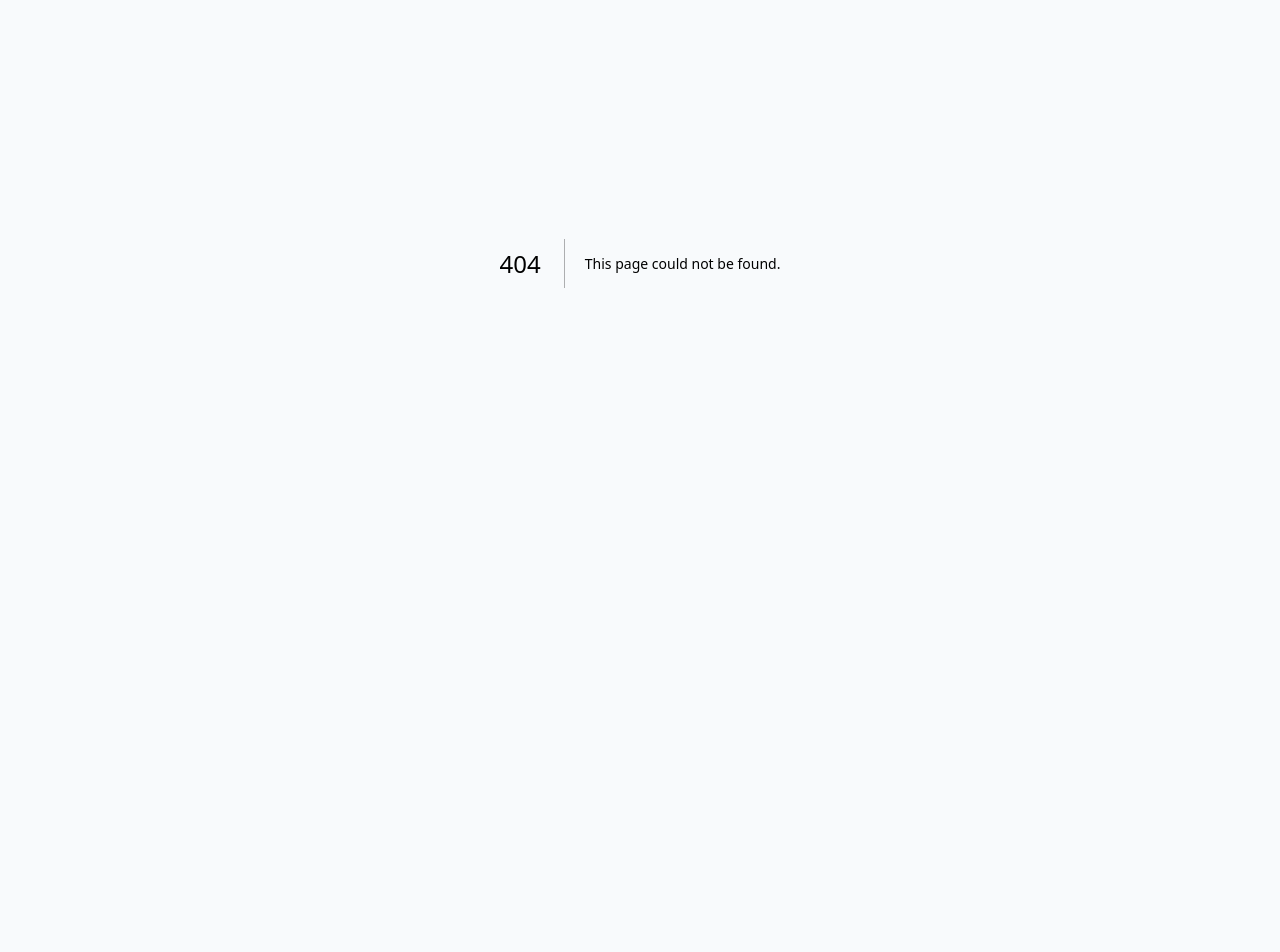
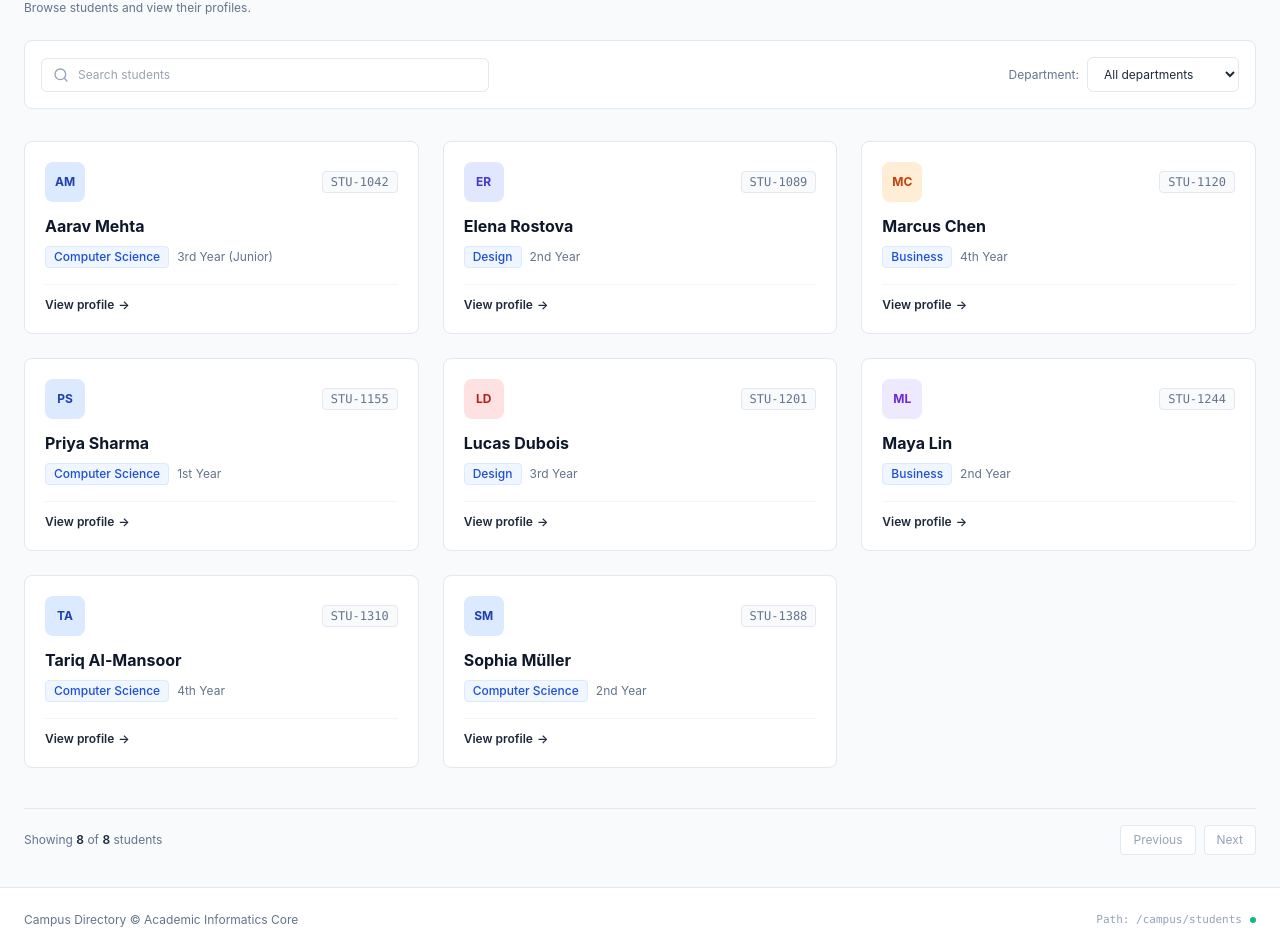
Before and after one commit to dhyeyptl10/Assignment-Submission-, a Next.js app: page /campus/students in a window 1280 px wide. Before the commit this address had no page. Shown: the part 137-1089 px from the top of the page. Before the commit the page ends 800 px from the top, so only its background shows below. Built offline with nearby package versions, Linux system fonts and the light colour scheme.

Commit message:
feat(campus): implement student listing with real-time search and department filtering

```diff
--- /dev/null
+++ b/src/app/campus/layout.tsx
@@ -0,0 +1,16 @@
+import CampusHeader from '@/components/campus/CampusHeader';
+import CampusFooter from '@/components/campus/CampusFooter';
+
+export default function CampusLayout({
+  children,
+}: {
+  children: React.ReactNode;
+}) {
+  return (
+    <div className="min-h-screen flex flex-col bg-[#F8FAFC]">
+      <CampusHeader />
+      <main className="flex-1">{children}</main>
+      <CampusFooter />
+    </div>
+  );
+}
--- /dev/null
+++ b/src/app/campus/page.tsx
@@ -0,0 +1,5 @@
+import { redirect } from 'next/navigation';
+
+export default function CampusRootPage() {
+  redirect('/campus/students');
+}
--- /dev/null
+++ b/src/app/campus/students/page.tsx
@@ -0,0 +1,94 @@
+'use client';
+
+import { useState } from 'react';
+import { STUDENTS } from '@/data/students';
+import StudentCard from '@/components/campus/StudentCard';
+import { Search } from 'lucide-react';
+
+export default function StudentsListingPage() {
+  const [search, setSearch] = useState('');
+  const [department, setDepartment] = useState('All departments');
+
+  const filtered = STUDENTS.filter((s) => {
+    const matchesSearch =
+      s.name.toLowerCase().includes(search.toLowerCase()) ||
+      s.id.toLowerCase().includes(search.toLowerCase());
+    const matchesDept =
+      department === 'All departments' || s.department === department;
+    return matchesSearch && matchesDept;
+  });
+
+  return (
+    <div className="max-w-7xl mx-auto px-6 py-8">
+      {/* Title */}
+      <div className="mb-6">
+        <h1 className="text-3xl font-extrabold text-slate-900 tracking-tight mb-1">
+          Students
+        </h1>
+        <p className="text-xs text-slate-500">
+          Browse students and view their profiles.
+        </p>
+      </div>
+
+      {/* Filter and Search Box */}
+      <div className="bg-white border border-slate-200 rounded-lg p-4 mb-8 flex flex-col sm:flex-row items-center justify-between gap-4">
+        {/* Search input */}
+        <div className="relative flex-1 w-full sm:max-w-md">
+          <Search className="w-4 h-4 text-slate-400 absolute left-3 top-1/2 -translate-y-1/2" />
+          <input
+            type="text"
+            value={search}
+            onChange={(e) => setSearch(e.target.value)}
+            placeholder="Search students"
+            className="w-full pl-9 pr-3 py-2 text-xs border border-slate-200 rounded-md focus:outline-none focus:border-blue-500 bg-white"
+          />
+        </div>
+
+        {/* Department select */}
+        <div className="flex items-center space-x-2 text-xs w-full sm:w-auto">
+          <span className="text-slate-500 shrink-0">Department:</span>
+          <select
+            value={department}
+            onChange={(e) => setDepartment(e.target.value)}
+            className="px-3 py-2 text-xs border border-slate-200 rounded-md focus:outline-none focus:border-blue-500 bg-white text-slate-800"
+          >
+            <option value="All departments">All departments</option>
+            <option value="Computer Science">Computer Science</option>
+            <option value="Design">Design</option>
+            <option value="Business">Business</option>
+          </select>
+        </div>
+      </div>
+
+      {/* Grid of 8 Student Cards */}
+      <div className="grid grid-cols-1 md:grid-cols-2 lg:grid-cols-3 gap-6 mb-10">
+        {filtered.map((student) => (
+          <StudentCard key={student.id} student={student} />
+        ))}
+      </div>
+
+      {/* Bottom Pagination & Counts */}
+      <div className="pt-4 border-t border-slate-200 flex items-center justify-between text-xs text-slate-500">
+        <div>
+          Showing <span className="font-semibold text-slate-800">{filtered.length}</span> of{' '}
+          <span className="font-semibold text-slate-800">{STUDENTS.length}</span> students
+        </div>
+
+        <div className="flex items-center space-x-2">
+          <button
+            disabled
+            className="px-3 py-1.5 border border-slate-200 rounded text-slate-400 bg-white cursor-not-allowed"
+          >
+            Previous
+          </button>
+          <button
+            disabled
+            className="px-3 py-1.5 border border-slate-200 rounded text-slate-400 bg-white cursor-not-allowed"
+          >
+            Next
+          </button>
+        </div>
+      </div>
+    </div>
+  );
+}
```
